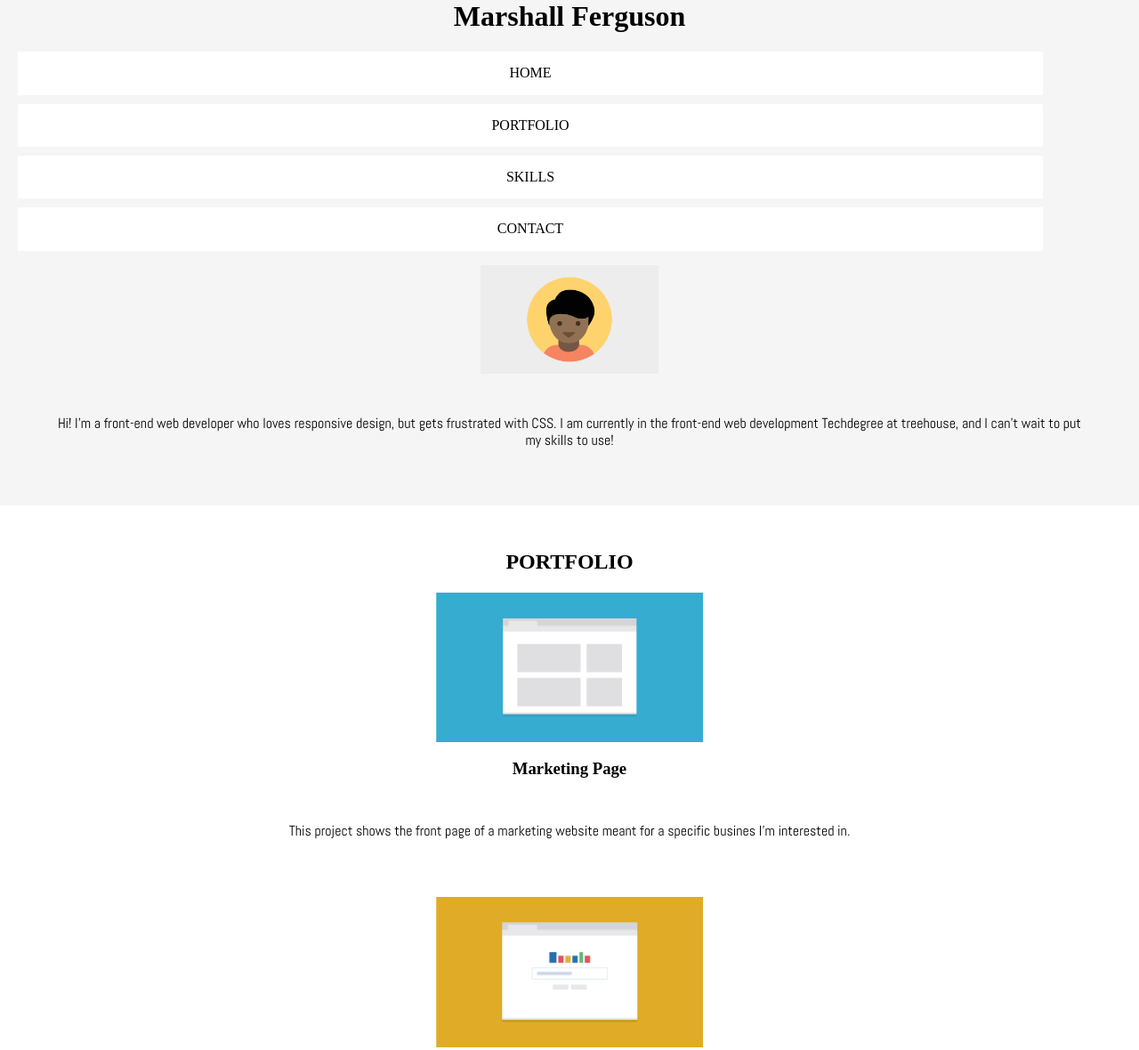
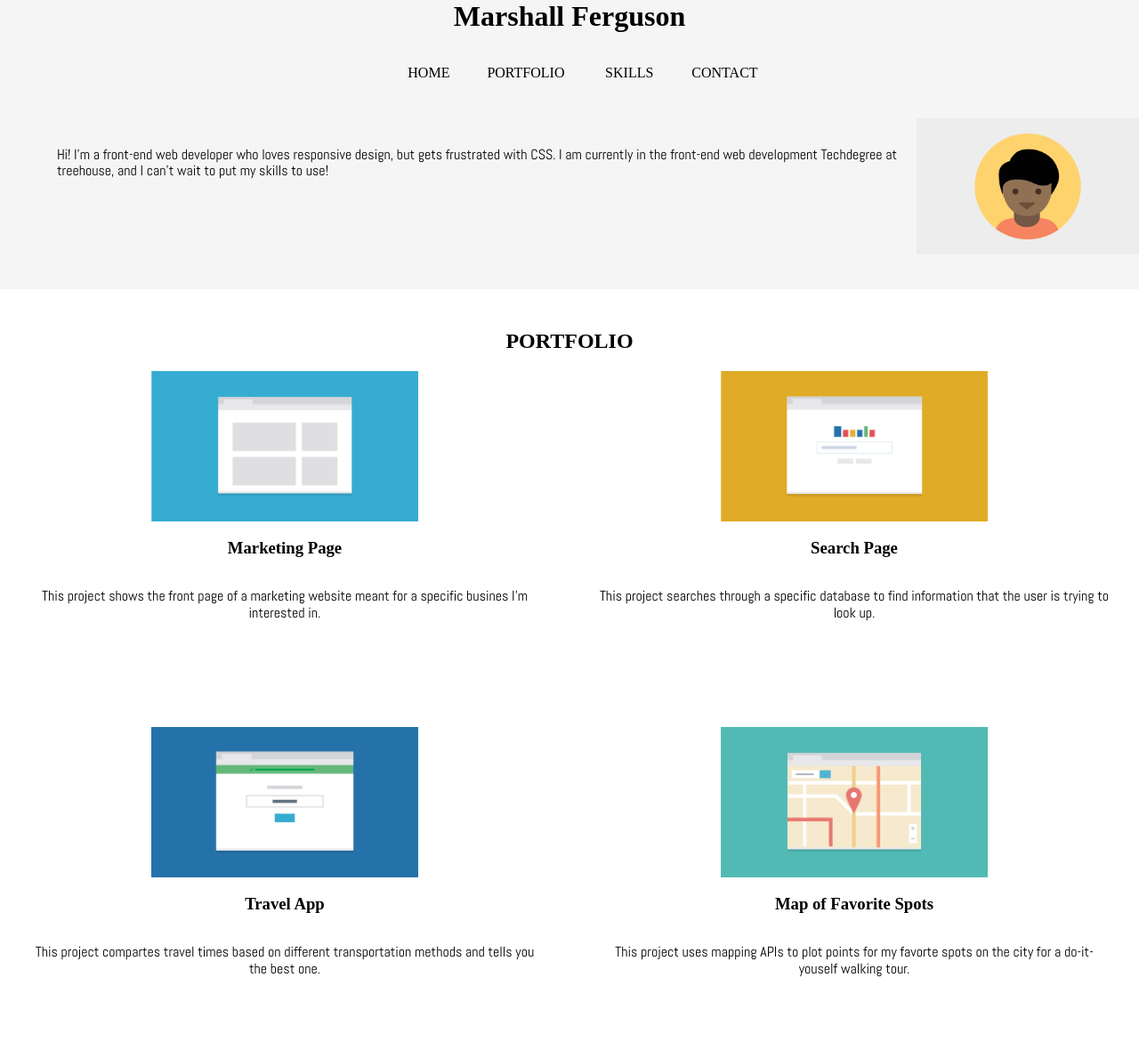
Before and after one commit to moferg/techdegree-project2, a plain HTML site: page index.html in a window 1280 px wide. Shown: the top 1180 px of the page at 89% size. Drawn offline with Linux system fonts and the light colour scheme; a web font is replaced by a local one.

Commit message:
Updated index.html and styles.css
Almost done with tablet version of website

```diff
--- a/css/styles.css
+++ b/css/styles.css
@@ -1,8 +1,26 @@
+/* Nav Bar */
+
 .main-nav li {
   text-transform: uppercase;
   list-style: none;
   text-align: center;
 }
+
+ul {
+  padding-left: 0px;
+}
+
+.main-nav li a {
+  width: 90%;
+  background-color: white;
+  display: block;
+  margin-bottom: 10px;
+  padding: 15px 0px;
+  margin-left: 20px;
+  margin-right: 20px;
+}
+
+/* Element Selectors */
 
 h1, h2, h3, li a {
   text-align: center;
@@ -34,10 +52,6 @@ img {
   margin: auto;
 }
 
-.gray-text {
-  color: darkgray;
-}
-
 b {
   color: black;
 }
@@ -57,6 +71,12 @@ footer {
   margin-top: 0px;
 }
 
+/* Class Selectors */
+
+.gray-text {
+  color: darkgray;
+}
+
 .align-left {
   text-align: left;
 }
@@ -74,21 +94,53 @@ footer {
   width: 200px;
 }
 
-ul {
-  padding-left: 0px;
-}
-
-.main-nav li a {
-  width: 90%;
-  background-color: white;
-  display: block;
-  margin-bottom: 10px;
-  padding: 15px 0px;
-  margin-left: 20px;
-  margin-right: 20px;
-}
-
 .description {
   margin-top: 15px;
   margin-bottom: 25px;
 }
+
+/* Media Queries */
+
+@media screen and (min-width: 768px) {
+  header {
+    height: 325px;
+  }
+
+  .main-nav {
+    align-content: center;
+    text-align: center;
+  }
+
+  .main-nav li {
+    display: inline-block;
+    text-align: center;
+    align-content: center;
+  }
+
+  .main-nav li a {
+    background: transparent;
+  }
+
+  p {
+    padding-bottom: 0px;
+  }
+
+  .description {
+    text-align: left;
+  }
+
+  .profile {
+    float: right;
+    width: 250px;
+  }
+
+  .portfolio1, .portfolio2, .portfolio3, .portfolio4, .portfolio5, .portfolio6 {
+    width: 50%;
+    height: 400px;
+    float: left;
+  }
+
+  .gray-bg {
+    padding-bottom: 15px;
+  }
+}
--- a/index.html
+++ b/index.html
@@ -27,38 +27,38 @@
 
   <main>
     <h2 id="portfolio">Portfolio</h2>
-    <div>
+    <div class="portfolio1">
       <img src="images/portfolio-1.png" alt="Screenshot of marketing page" class="screenshot"/>
       <h3>Marketing Page</h3>
       <p>This project shows the front page of a marketing website meant for a specific busines I'm interested in.</p>
     </div>
-    <div>
+    <div class="portfolio2">
       <img src="images/portfolio-2.png" alt="Screenshot of search page" class="screenshot"/>
       <h3>Search Page</h3>
       <p>This project searches through a specific database to find information that the user is trying to look up.</p>
     </div>
-    <div>
+    <div class="portfolio3">
       <img src="images/portfolio-3.png" alt="Screenshot of travel app" class="screenshot"/>
       <h3>Travel App</h3>
       <p>This project compartes travel times based on different transportation methods and tells you the best one.</p>
     </div>
-    <div>
+    <div class="portfolio4">
       <img src="images/portfolio-4.png" alt="Screenshot of map of favorite spots" class="screenshot"/>
       <h3>Map of Favorite Spots</h3>
       <p>This project uses mapping APIs to plot points for my favorte spots on the city for a do-it-youself walking tour.</p>
     </div>
-    <div>
+    <div class="portfolio5">
       <img src="images/portfolio-5.png" alt="Screenshot of photo gallery" class="screenshot"/>
       <h3>Photo Gallery</h3>
       <p>This project shows pictures from a recent trip to the viewer and allows them to easily navigate through photos.</p>
     </div>
-    <div>
+    <div class="portfolio6">
       <img src="images/portfolio-6.png" alt="Screenshot of calculator" class="screenshot"/>
       <h3>Calculator</h3>
       <p>Someone can enter in the numbers they want, and press the big blue button and get the result.</p>
     </div>
-    <div>
-      <h2 id="skills">Skills</h2>
+    <div id="skills" class="skills">
+      <h2>Skills</h2>
       <p>I am currently learning HTML, CSS, and JavaScript. I have some familiarity with Java, C, and C++. I am a hard working, motivated, and detail oriented person with strong communication skills and a passion for growing and learning new things.</p>
     </div>
   </main>
```
